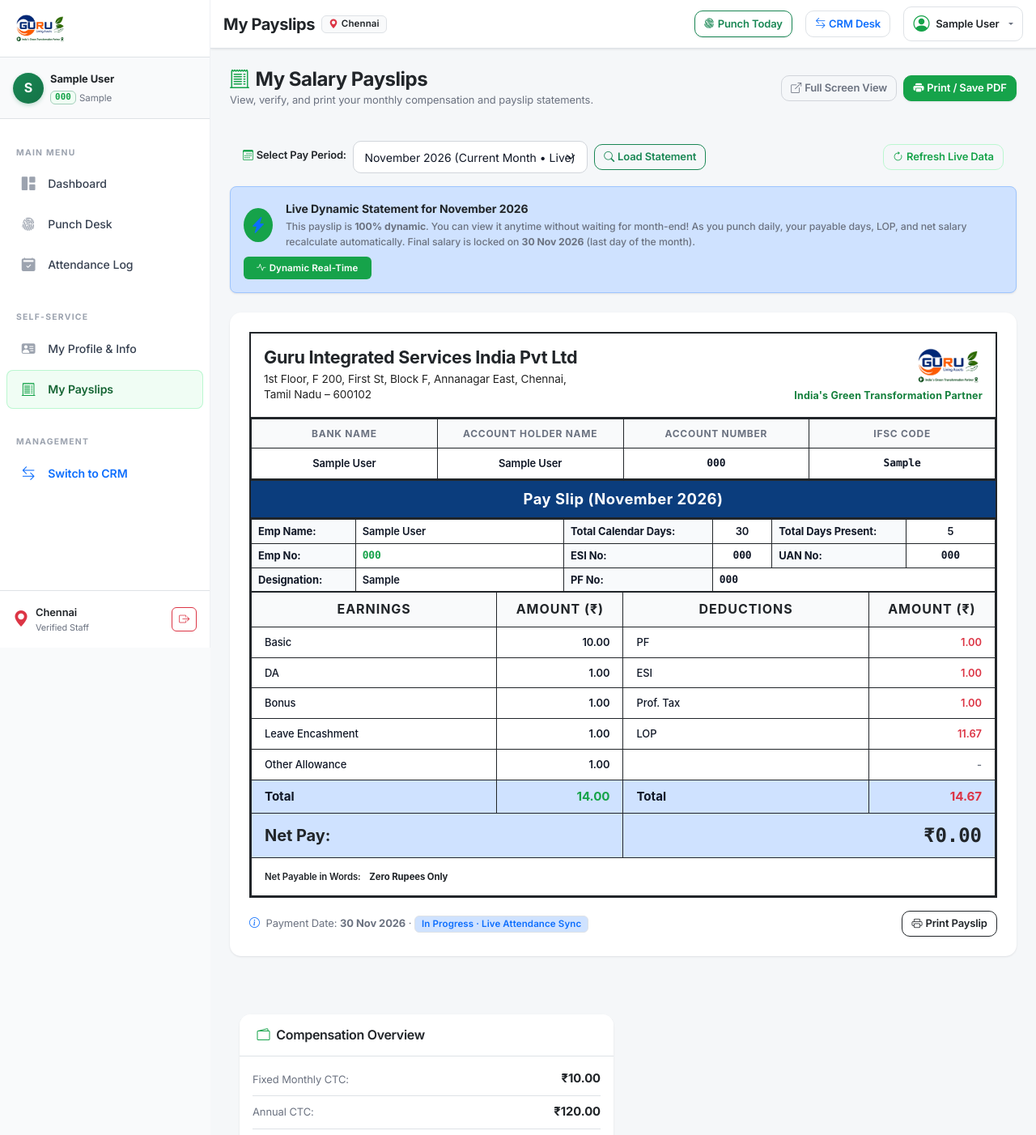
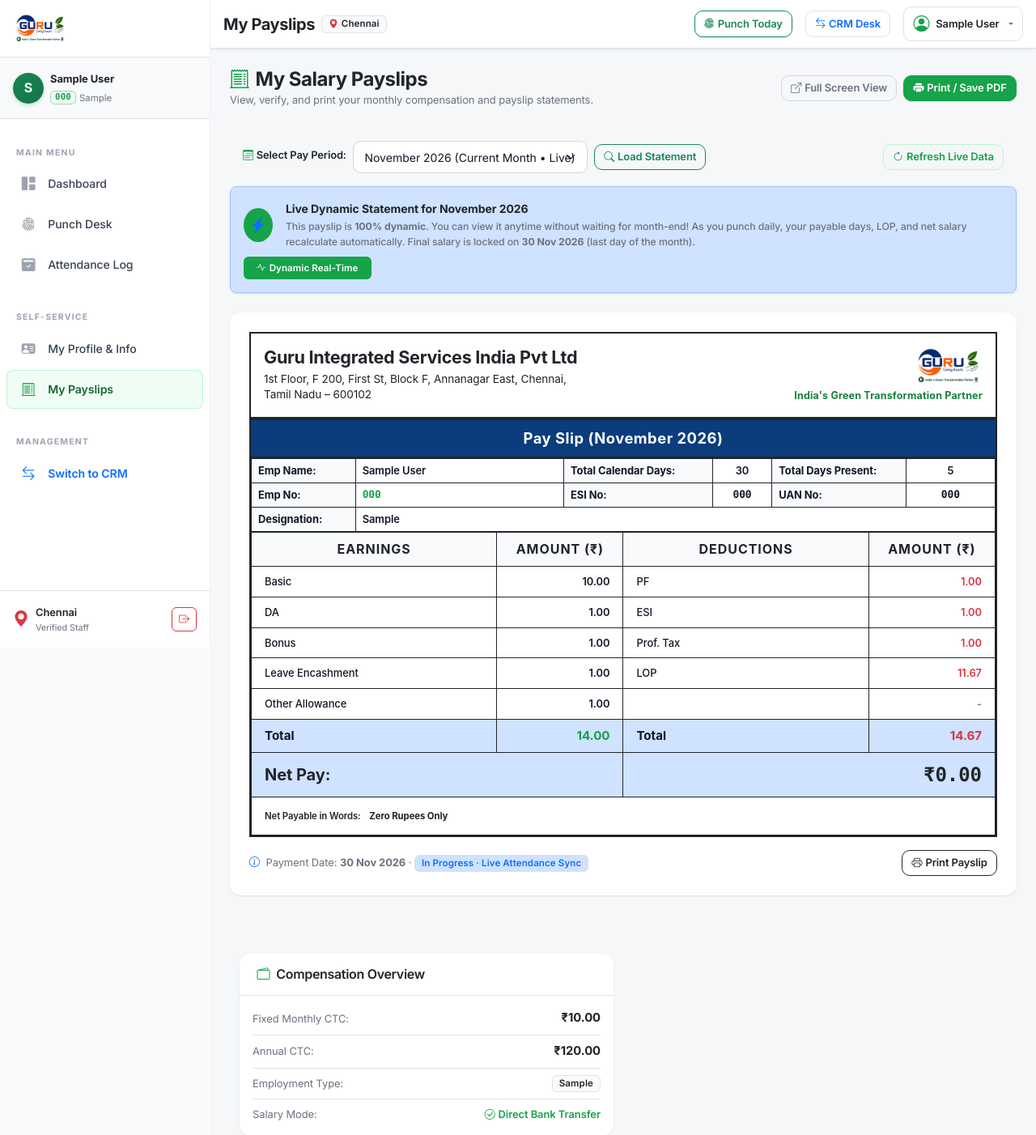
Before and after one commit to chennaiguruindia-art/Guru_CRM, a Laravel app: page /portal/payslips in a window 1280 px wide. Shown: the top 1402 px of the page at 81% size. Run offline with Laravel 12, Linux system fonts and the light colour scheme; a user stored in the database is signed in; data comes from the database, SQL or seed files in the repository; tables that the repository leaves empty hold one stand-in row (values such as "Sample post").

Commit message:
Remove bank details and PF number from portal payslips and print views

```diff
--- a/resources/views/portal/payslips.blade.php
+++ b/resources/views/portal/payslips.blade.php
@@ -4,13 +4,15 @@
 @push('styles')
 <style>
     @media print {
+
         /* 1. Suppress browser default header (date, title) & footer (URL, page numbers) */
         @page {
             size: A4 portrait;
             margin: 0;
         }
 
-    html, body {
+        html,
+        body {
             background: #fff !important;
             color: #000 !important;
             margin: 0 !important;
@@ -101,7 +103,8 @@
             width: 100% !important;
         }
 
-    table td, table th {
+        table td,
+        table th {
             -webkit-print-color-adjust: exact !important;
             print-color-adjust: exact !important;
         }
@@ -205,28 +208,6 @@
                     </tr>
                 </table>
 
-                <!-- 3. Bank Details Grid (4 columns) -->
-                <div class="table-responsive mb-0">
-                    <table class="table table-bordered border-dark mb-0 text-center small" style="border-collapse: collapse;">
-                        <thead>
-                            <tr style="background-color: #f8fafc;">
-                                <th class="py-2 border border-dark fw-bold" style="width: 25%;">Bank Name</th>
-                                <th class="py-2 border border-dark fw-bold" style="width: 25%;">Account Holder Name</th>
-                                <th class="py-2 border border-dark fw-bold" style="width: 25%;">Account Number</th>
-                                <th class="py-2 border border-dark fw-bold" style="width: 25%;">IFSC Code</th>
-                            </tr>
-                        </thead>
-                        <tbody>
-                            <tr>
-                                <td class="py-2 border border-dark fw-semibold">{{ $employee?->bank_name ?? '—' }}</td>
-                                <td class="py-2 border border-dark fw-semibold">{{ $employee?->name ?? '—' }}</td>
-                                <td class="py-2 border border-dark font-monospace fw-semibold">{{ $employee?->bank_account_number ?? '—' }}</td>
-                                <td class="py-2 border border-dark font-monospace fw-semibold">{{ $employee?->bank_ifsc ?? '—' }}</td>
-                            </tr>
-                        </tbody>
-                    </table>
-                </div>
-
                 <!-- 4. Dark Blue Month Header Bar -->
                 <div class="text-center py-2 fw-bold text-white border-top border-bottom border-2 border-dark" style="background-color: #0b3d7d; font-size: 1.15rem; letter-spacing: 0.5px;">
                     Pay Slip ({{ $currentPayslip->month_name }})
@@ -254,9 +235,7 @@
                             </tr>
                             <tr>
                                 <td class="border border-dark fw-bold px-2 py-1" style="background-color: #f8fafc;">Designation:</td>
-                                <td class="border border-dark fw-semibold px-2 py-1">{{ $employee?->designation ?? '—' }}</td>
-                                <td class="border border-dark fw-bold px-2 py-1" style="background-color: #f8fafc;">PF No:</td>
-                                <td colspan="3" class="border border-dark font-monospace fw-semibold px-2 py-1">{{ $employee?->pf_number ?: '—' }}</td>
+                                <td colspan="5" class="border border-dark fw-semibold px-2 py-1">{{ $employee?->designation ?? '—' }}</td>
                             </tr>
                         </tbody>
                     </table>
```
Also changed, not shown: resources/views/portal/payslip-print.blade.php (+1 -23 lines). Lines whose indentation alone changed are shown as unchanged.
